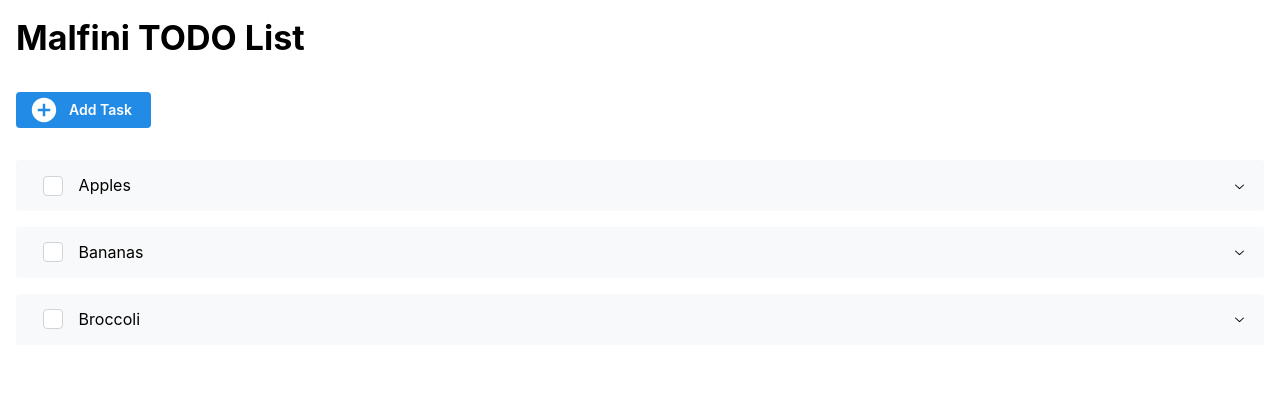
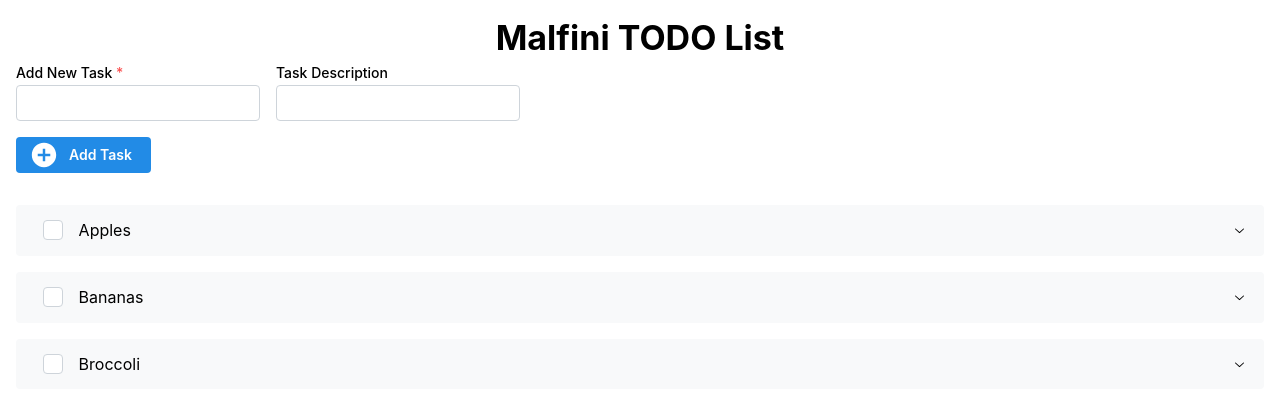
Before and after one commit to RadekMyska27/Malfini_ToDoList, a React (Vite) app in the folder Malfini_ToDoList/: page / in a window 1280 px wide. Shown: the top 412 px of the page. Built offline with nearby package versions, Linux system fonts and the light colour scheme.

Commit message:
add task input

```diff
--- /dev/null
+++ b/Malfini_ToDoList/src/components/addTaskSection/addTaskSection.tsx
@@ -0,0 +1,74 @@
+import { Button, Flex, Group, TextInput } from "@mantine/core";
+import {
+  AddButtonLabel,
+  AddTaskTitle,
+  IconSize,
+  TaskDescription,
+} from "../../constants";
+import { IoMdAddCircle } from "react-icons/io";
+import { useState } from "react";
+import { useAppContext } from "../../context/appContext.tsx";
+
+export interface IAddTaskSectionData {}
+
+const AddTaskSection = (data: IAddTaskSectionData) => {
+  const { setTaskError } = useAppContext();
+
+  const [task, setTask] = useState("");
+  const [description, setDescription] = useState<string | undefined>(undefined);
+
+  const setTaskHandle = (task: string) => {
+    if (task === "") {
+      setTaskError();
+      return;
+    }
+
+    setTask(task);
+  };
+
+  return (
+    <Flex gap="md" justify="flex-start" align="flex-start" direction="column">
+      <Group justify="flex-start">
+        <TaskInput setTask={setTaskHandle} />
+        <TaskDescriptionInput setDescription={setDescription} />
+      </Group>
+      <AddTaskButton task={task} description={description} />
+    </Flex>
+  );
+};
+
+const TaskInput = (data: { setTask: (task: string) => void }) => {
+  const { taskError } = useAppContext();
+
+  return (
+    <TextInput
+      label={AddTaskTitle}
+      withAsterisk
+      onChange={(event) => data.setTask(event.currentTarget.value)}
+      error={taskError}
+    />
+  );
+};
+
+const TaskDescriptionInput = (data: {
+  setDescription: (description: string) => void;
+}) => {
+  return (
+    <TextInput
+      label={TaskDescription}
+      onChange={(event) => data.setDescription(event.currentTarget.value)}
+    />
+  );
+};
+
+const AddTaskButton = (data: { task: string; description?: string }) => {
+  const { sendTask } = useAppContext();
+
+  return (
+    <Button leftSection={<IoMdAddCircle size={IconSize} />} onClick={sendTask}>
+      {AddButtonLabel}
+    </Button>
+  );
+};
+
+export default AddTaskSection;
--- a/Malfini_ToDoList/src/components/headerWithAddButton/headerWithAddButton.tsx
+++ b/Malfini_ToDoList/src/components/headerWithAddButton/headerWithAddButton.tsx
@@ -1,21 +1,24 @@
-import { Button, Flex, Title } from "@mantine/core";
-import { IoMdAddCircle } from "react-icons/io";
+import { Flex, Title } from "@mantine/core";
+import { useDisclosure } from "@mantine/hooks";
 
-import { AddButtonLabel, IconSize, ToDoListHeader } from "../../constants";
+import { ToDoListHeader } from "../../constants";
 import styles from "./styles.module.css";
+import AddTaskSection from "../addTaskSection/addTaskSection.tsx";
 
 export interface IHeaderWithAddButtonData {}
 
 const HeaderWithAddButton = (data: IHeaderWithAddButtonData) => {
+  const [opened, { open, close }] = useDisclosure(false);
+
   return (
-    <div className={styles.headerWithAddButton}>
-      <Flex justify="flex-start" align="flex-start" direction="column" gap="xl">
-        <Title order={1}>{ToDoListHeader}</Title>
-        <Button leftSection={<IoMdAddCircle size={IconSize} />}>
-          {AddButtonLabel}
-        </Button>
-      </Flex>
-    </div>
+    <>
+      <div className={styles.headerWithAddButton}>
+        <Flex justify="flex-start" align="center" direction="column" gap="xl">
+          <Title order={1}>{ToDoListHeader}</Title>
+        </Flex>
+        <AddTaskSection />
+      </div>
+    </>
   );
 };
 
--- a/Malfini_ToDoList/src/constants/components.ts
+++ b/Malfini_ToDoList/src/constants/components.ts
@@ -1,4 +1,5 @@
 export const ToDoListHeader = "Malfini TODO List";
 export const AddButtonLabel = "Add Task";
-
+export const AddTaskTitle = "Add New Task";
+export const TaskDescription = "Task Description";
 export const IconSize = 30;
```
Also changed, not shown: Malfini_ToDoList/src/components/addTaskSection/styles.module.css (added).
